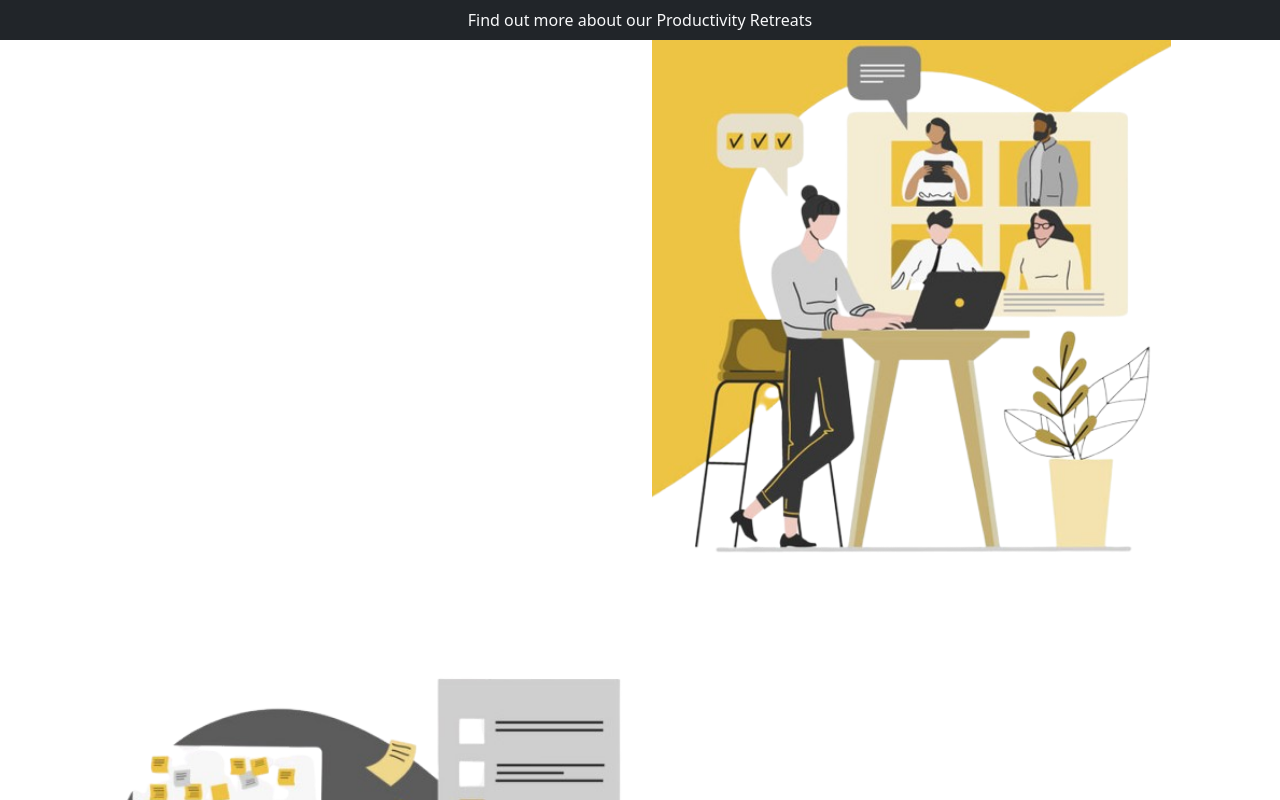
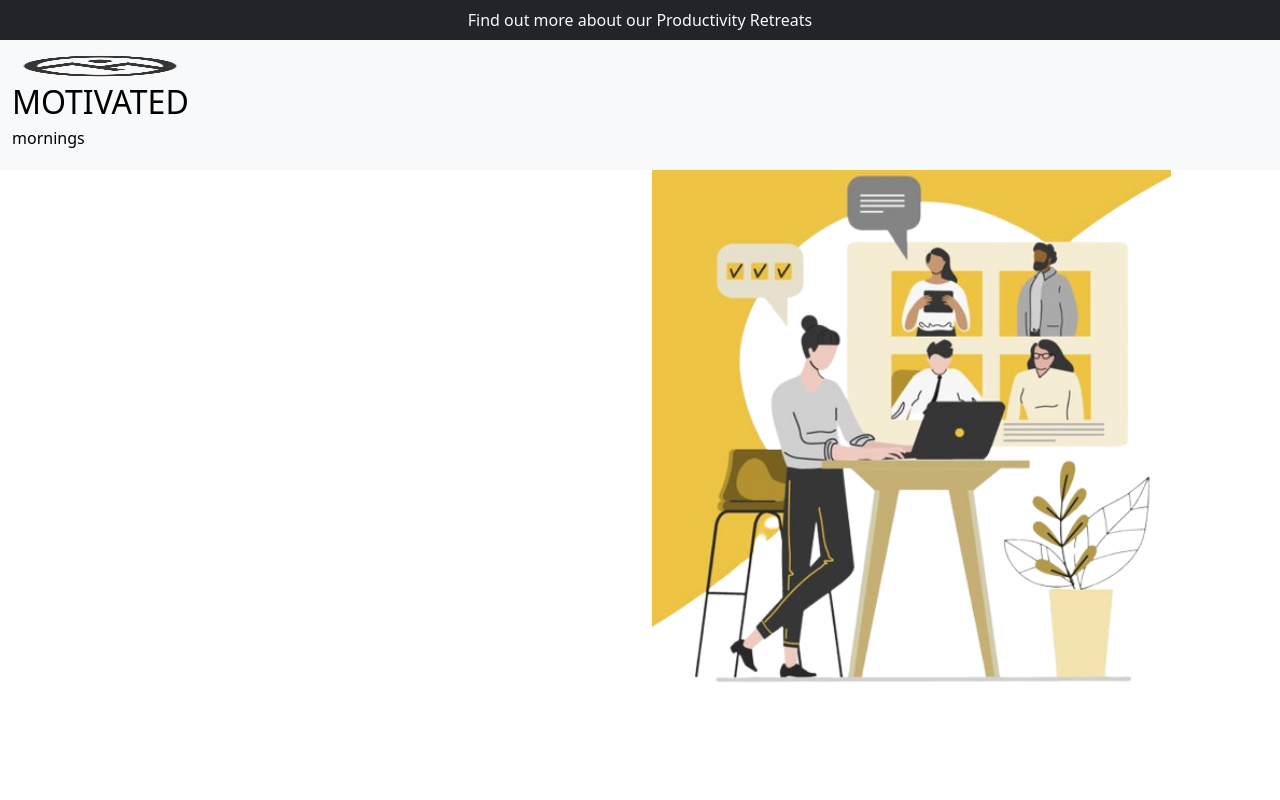
Before and after one commit to Ajith369369/motivated-mornings-frontend, a React (Vite) app: page / in a window 1280 px wide. Shown: the top 800 px of the page. Built offline with nearby package versions, Linux system fonts and the light colour scheme.

Commit message:
Create navbar.

```diff
--- a/src/components/Header.jsx
+++ b/src/components/Header.jsx
@@ -12,7 +12,25 @@ function Header() {
             Find out more about our Productivity Retreats
           </p>
         </section>
-        <section id="navbar"></section>
+        <section id="navbar">
+          <nav className="navbar bg-body-tertiary">
+            <div className="container-fluid">
+              <a className="navbar-brand" href="#">
+                <img
+                  src="/src/assets/actually-complete.png"
+                  alt="Logo"
+                  width="30"
+                  height="24"
+                  className="d-inline-block align-text-top"
+                />
+                <div>
+                  <h2>MOTIVATED</h2>
+                  <h6>mornings</h6>
+                </div>
+              </a>
+            </div>
+          </nav>
+        </section>
         <section id="actually">
           <div className="row">
             <div className="col-md-1"></div>
```
